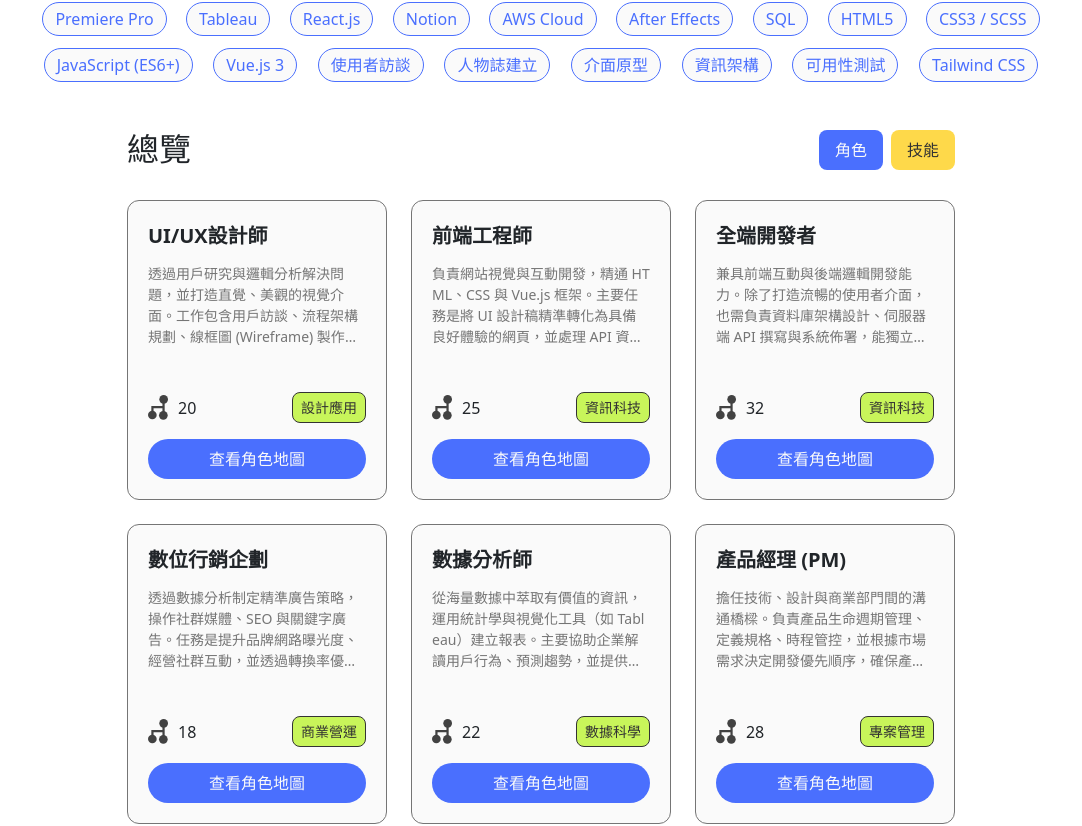
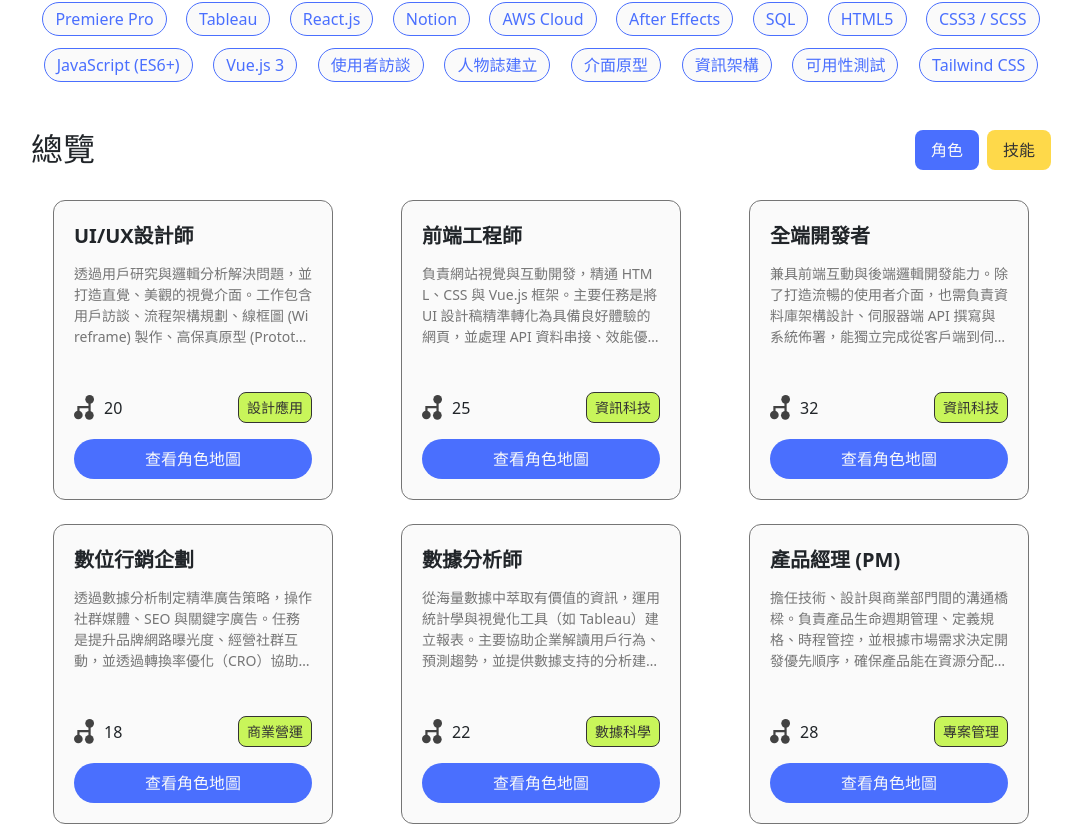
Before and after one commit to yuzh1363/MapFlow, a Vue app in the folder final-project/: page / in a window 1280 px wide. Shown: the part 1311-2137 px from the top of the page, without its empty margins (99-1181 px from the left). Built offline with nearby package versions, Linux system fonts and the light colour scheme.

Commit message:
修正：總覽間距

```diff
--- a/final-project/src/views/Search-Role.vue
+++ b/final-project/src/views/Search-Role.vue
@@ -11,7 +11,7 @@ const{searchs} = storeToRefs(search)
 
 <template>
     <div class="card-container mt-4">
-                <div class="row d-flex">
+                <div class="row">
                     <div class="col-10 col-sm-6 col-md-4 mb-4" v-for="item in searchs" :key="item.id">
                         <SearchCard :info="item"></SearchCard>
                     </div>
@@ -27,6 +27,6 @@ const{searchs} = storeToRefs(search)
 
 <style scoped>
 .card-container,.tab{
-    padding: 0 var(--spacing-24);
+    /* padding: 0 var(--spacing-24); */
 }
 </style>
--- a/final-project/src/views/Search.vue
+++ b/final-project/src/views/Search.vue
@@ -337,11 +337,10 @@ const carouselLis3 = computed(() => {
     flex: 0 0 auto;
 }
 .tab{
-    padding: 0 var(--spacing-24);
+    /* padding: 0 var(--spacing-24); */
 }
 
 .tags-list {
-    /* 設定間距：第一個數字是上下，第二個是左右 */
     gap: 12px 8px;
 }
 </style>
```
